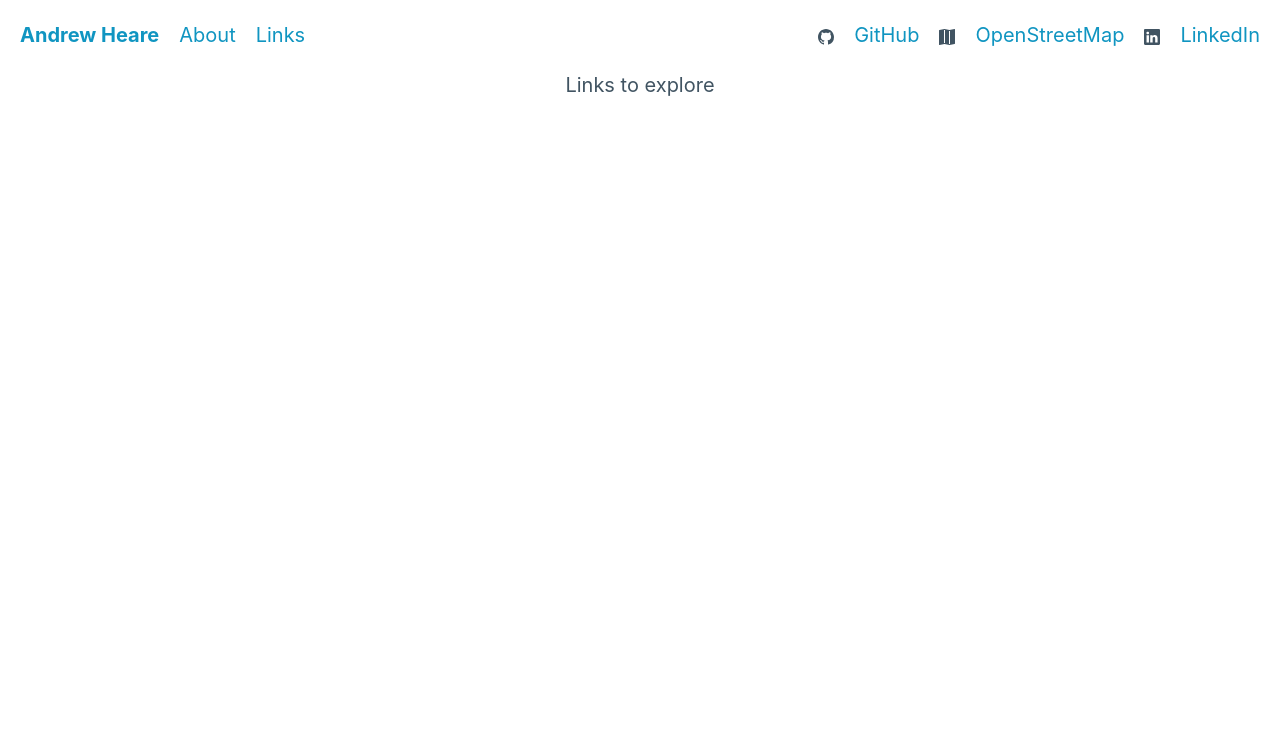
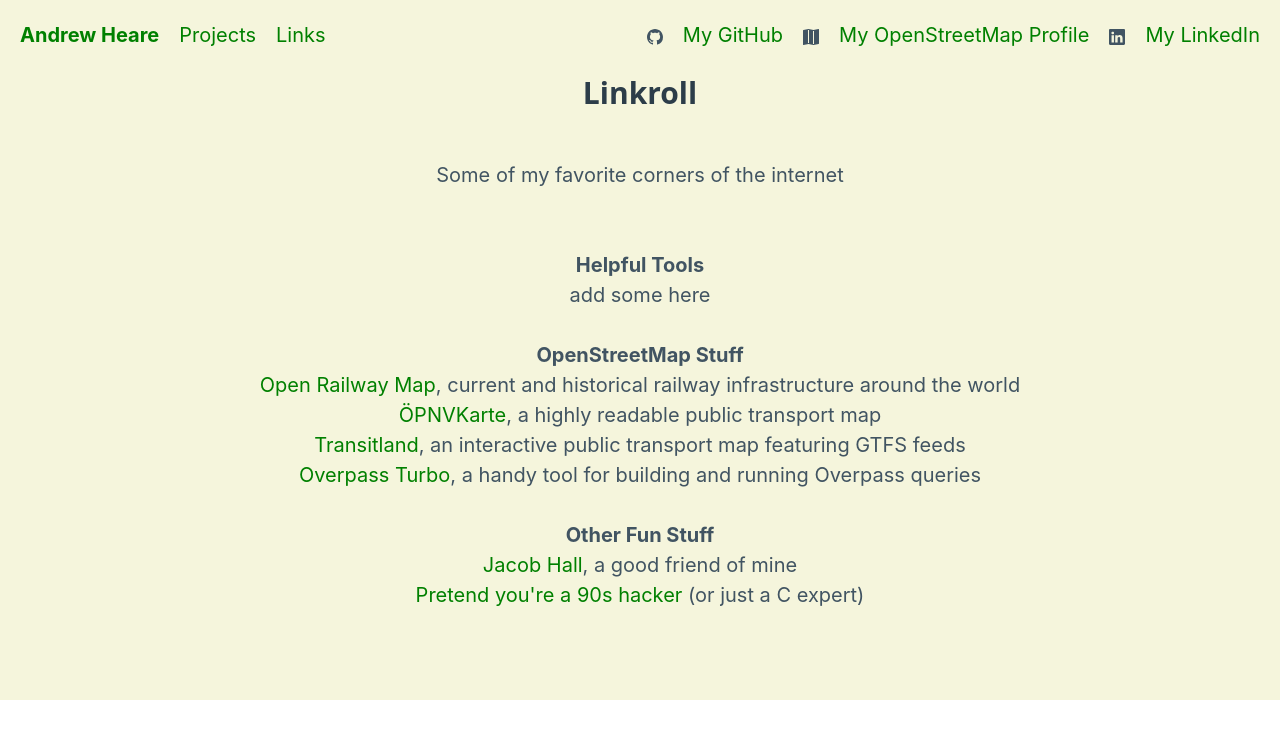
Before and after one commit to andrew-th/website, a React (Create React App) app: page /links in a window 1280 px wide. Shown: the top 738 px of the page. Built offline with nearby package versions, Linux system fonts and the light colour scheme.

Commit message:
Add content and change styles

```diff
--- a/src/About.js
+++ /dev/null
@@ -1,7 +0,0 @@
-function About() {
-    return (
-        <div>About me</div>
-    );
-}
-
-export default About;
--- a/src/App.js
+++ b/src/App.js
@@ -3,7 +3,7 @@
 import { Routes, Route } from "react-router-dom"
 import Navbar from './Navbar';
 import Home from "./Home"
-import About from "./About"
+import Projects from './Projects';
 import Links from "./Links"
 
 function App() {
@@ -13,7 +13,7 @@
       <Routes>
         <Route path="/" element={ <Home/> } />
         <Route path="home" element={ <Home/> } />
-        <Route path="about" element={ <About/> } />
+        <Route path="projects" element={ <Projects/> } />
         <Route path="links" element={ <Links/> } />
       </Routes>
     </div>
--- a/src/Home.js
+++ b/src/Home.js
@@ -1,6 +1,11 @@
 function Home() {
   return (
-    <div>A fancy homepage</div>
+    <div>
+      <p>
+      <h3>Hello!</h3>
+      I'm Andrew, and I'm interested in the intersection between maps, data, and web applications.
+      </p>
+    </div>
   );
 }
 
--- a/src/Links.js
+++ b/src/Links.js
@@ -1,6 +1,31 @@
 function Links() {
     return (
-        <div>Links to explore</div>
+        <div>
+            <p>
+            <h3>Linkroll</h3>
+            Some of my favorite corners of the internet<br></br>
+            </p>
+            <br></br>
+            <p>
+            <strong>Helpful Tools</strong><br></br>
+            add some here<br></br>
+            </p>
+            <p>
+            <strong>OpenStreetMap Stuff</strong><br></br>
+            <a href="https://openrailwaymap.org/">Open Railway Map</a>, current and historical railway infrastructure around the world<br></br>
+            <a href="https://www.öpnvkarte.de/">ÖPNVKarte</a>, a highly readable public transport map<br></br>
+            <a href="https://transit.land/map/">Transitland</a>, an interactive public transport map featuring GTFS feeds<br></br>
+            <a href="https://overpass-turbo.eu/">Overpass Turbo</a>, a handy tool for building and running Overpass queries<br></br>
+            </p>
+            <p>
+            <strong>Other Fun Stuff</strong><br></br>
+            <a href="https://jacobhall.net/">Jacob Hall</a>, a good friend of mine<br></br>
+            <a href="https://hackertyper.net/">Pretend you're a 90s hacker</a> (or just a C expert)<br></br>
+            </p>
+            <br></br>
+            <br></br>
+
+        </div>
     );
 }
 
--- a/src/Navbar.js
+++ b/src/Navbar.js
@@ -6,22 +6,22 @@
             <nav>
                 <ul>
                     <li><strong><Link to="/">Andrew Heare</Link></strong></li>
-                    <li><Link to="about">About</Link></li>
+                    <li><Link to="projects">Projects</Link></li>
                     <li><Link to="links">Links</Link></li>
                 </ul>
                 <ul>
                     <li><svg xmlns="http://www.w3.org/2000/svg" width="16" height="16" fill="currentColor" class="bi bi-github" viewBox="0 0 16 16">
                         <path d="M8 0C3.58 0 0 3.58 0 8c0 3.54 2.29 6.53 5.47 7.59.4.07.55-.17.55-.38 0-.19-.01-.82-.01-1.49-2.01.37-2.53-.49-2.69-.94-.09-.23-.48-.94-.82-1.13-.28-.15-.68-.52-.01-.53.63-.01 1.08.58 1.23.82.72 1.21 1.87.87 2.33.66.07-.52.28-.87.51-1.07-1.78-.2-3.64-.89-3.64-3.95 0-.87.31-1.59.82-2.15-.08-.2-.36-1.02.08-2.12 0 0 .67-.21 2.2.82.64-.18 1.32-.27 2-.27s1.36.09 2 .27c1.53-1.04 2.2-.82 2.2-.82.44 1.1.16 1.92.08 2.12.51.56.82 1.27.82 2.15 0 3.07-1.87 3.75-3.65 3.95.29.25.54.73.54 1.48 0 1.07-.01 1.93-.01 2.2 0 .21.15.46.55.38A8.01 8.01 0 0 0 16 8c0-4.42-3.58-8-8-8" />
                     </svg></li>
-                    <li><a href="https://github.com/andrew-th/" target="_blank" rel="noreferrer">GitHub</a></li>
+                    <li><a href="https://github.com/andrew-th/" target="_blank" rel="noreferrer">My GitHub</a></li>
                     <li><svg xmlns="http://www.w3.org/2000/svg" width="16" height="16" fill="currentColor" class="bi bi-map-fill" viewBox="0 0 16 16">
                         <path fill-rule="evenodd" d="M16 .5a.5.5 0 0 0-.598-.49L10.5.99 5.598.01a.5.5 0 0 0-.196 0l-5 1A.5.5 0 0 0 0 1.5v14a.5.5 0 0 0 .598.49l4.902-.98 4.902.98a.5.5 0 0 0 .196 0l5-1A.5.5 0 0 0 16 14.5zM5 14.09V1.11l.5-.1.5.1v12.98l-.402-.08a.5.5 0 0 0-.196 0zm5 .8V1.91l.402.08a.5.5 0 0 0 .196 0L11 1.91v12.98l-.5.1z" />
                     </svg></li>
-                    <li><a href="https://www.openstreetmap.org/user/andrewth1" target="_blank" rel="noreferrer">OpenStreetMap</a></li>
+                    <li><a href="https://www.openstreetmap.org/user/andrewth1" target="_blank" rel="noreferrer">My OpenStreetMap Profile</a></li>
                     <li><svg xmlns="http://www.w3.org/2000/svg" width="16" height="16" fill="currentColor" class="bi bi-linkedin" viewBox="0 0 16 16">
                         <path d="M0 1.146C0 .513.526 0 1.175 0h13.65C15.474 0 16 .513 16 1.146v13.708c0 .633-.526 1.146-1.175 1.146H1.175C.526 16 0 15.487 0 14.854zm4.943 12.248V6.169H2.542v7.225zm-1.2-8.212c.837 0 1.358-.554 1.358-1.248-.015-.709-.52-1.248-1.342-1.248S2.4 3.226 2.4 3.934c0 .694.521 1.248 1.327 1.248zm4.908 8.212V9.359c0-.216.016-.432.08-.586.173-.431.568-.878 1.232-.878.869 0 1.216.662 1.216 1.634v3.865h2.401V9.25c0-2.22-1.184-3.252-2.764-3.252-1.274 0-1.845.7-2.165 1.193v.025h-.016l.016-.025V6.169h-2.4c.03.678 0 7.225 0 7.225z" />
                     </svg></li>
-                    <li><a href="https://www.linkedin.com/in/andrew-heare/" target="_blank" rel="noreferrer">LinkedIn</a></li>
+                    <li><a href="https://www.linkedin.com/in/andrew-heare/" target="_blank" rel="noreferrer">My LinkedIn</a></li>
                 </ul>
             </nav>
         </div>
--- /dev/null
+++ b/src/Projects.js
@@ -0,0 +1,26 @@
+function Projects() {
+  return (
+    <div>
+      <p>Here are some of the things I've worked on!</p>
+      <article>
+        Leopard Code<br></br>
+        A web-based IDE and learning management system for the Lafayette College Computer Science Department
+      </article>
+      <article>
+        Easton Climate Dashboard<br></br>
+        A website built for the Nurture Nature Center to explain the city's climate action plan to the public
+      </article>
+      <article>
+        InsightEDU<br></br>
+        A visualization tool for Pennsylvania school performance data<br></br>
+        <a href="https://github.com/andrew-th/insightedu">View on GitHub</a>
+      </article>
+      <article>
+        Campaign++<br></br>
+        A desktop application for tracking political campaign volunteer outreach
+      </article>
+    </div>
+  );
+}
+
+export default Projects;
--- a/src/index.css
+++ b/src/index.css
@@ -5,9 +5,18 @@
     sans-serif;
   -webkit-font-smoothing: antialiased;
   -moz-osx-font-smoothing: grayscale;
+  background-color: beige;
 }
 
 code {
   font-family: source-code-pro, Menlo, Monaco, Consolas, 'Courier New',
     monospace;
 }
+
+a {
+  color: green !important;
+}
+
+article {
+  background-color: beige !important;
+}
```
